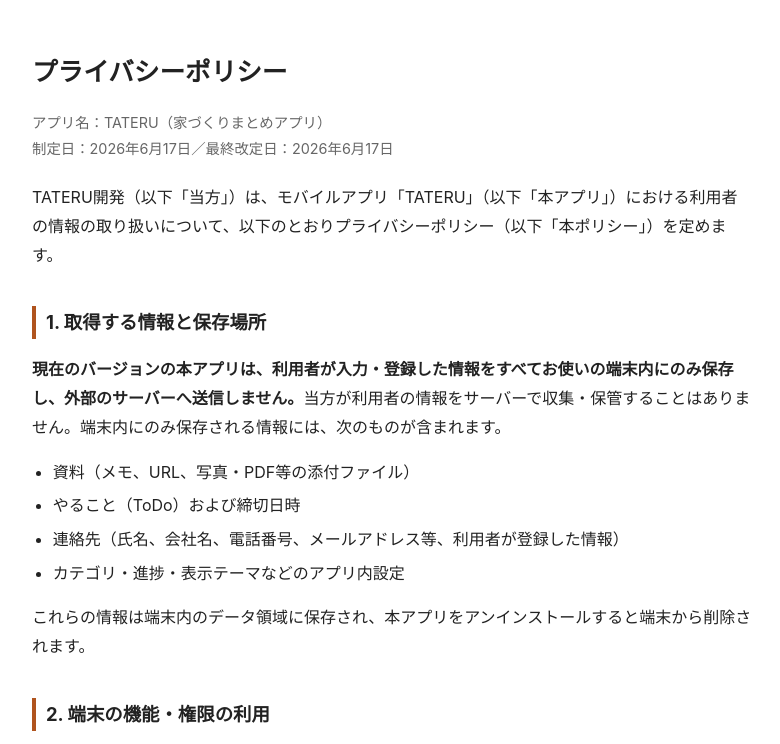
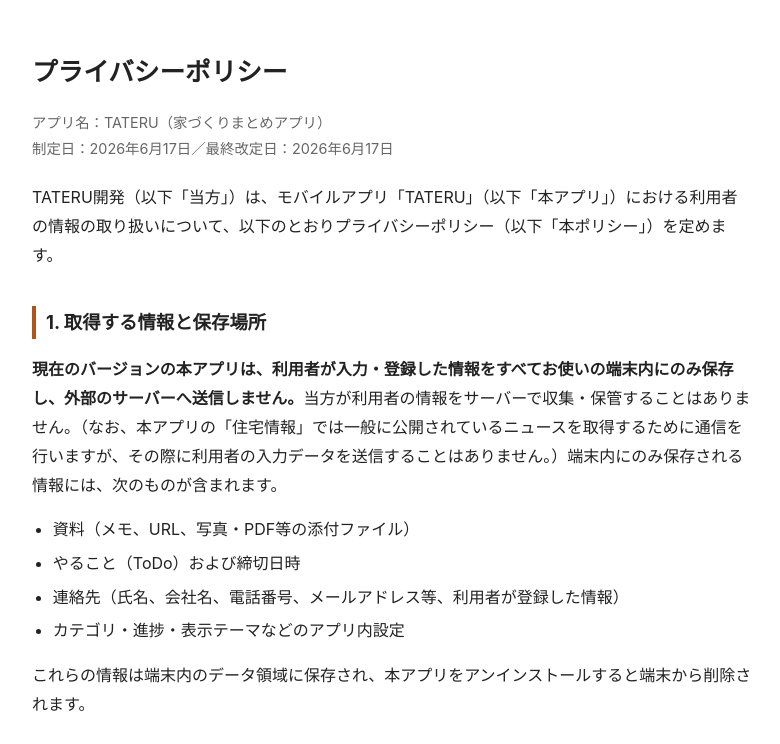
Before and after one commit to seikazuma/tateru-privacy, a plain HTML site: page index.html in a window 1280 px wide. Shown: the top 744 px of the page, without its empty margins (248-1028 px from the left). Drawn offline with Linux system fonts and the light colour scheme.

Commit message:
Add files via upload

```diff
--- a/index.html
+++ b/index.html
@@ -36,7 +36,7 @@
   <p>TATERU開発（以下「当方」）は、モバイルアプリ「TATERU」（以下「本アプリ」）における利用者の情報の取り扱いについて、以下のとおりプライバシーポリシー（以下「本ポリシー」）を定めます。</p>
 
   <h2>1. 取得する情報と保存場所</h2>
-  <p><strong>現在のバージョンの本アプリは、利用者が入力・登録した情報をすべてお使いの端末内にのみ保存し、外部のサーバーへ送信しません。</strong>当方が利用者の情報をサーバーで収集・保管することはありません。端末内にのみ保存される情報には、次のものが含まれます。</p>
+  <p><strong>現在のバージョンの本アプリは、利用者が入力・登録した情報をすべてお使いの端末内にのみ保存し、外部のサーバーへ送信しません。</strong>当方が利用者の情報をサーバーで収集・保管することはありません。（なお、本アプリの「住宅情報」では一般に公開されているニュースを取得するために通信を行いますが、その際に利用者の入力データを送信することはありません。）端末内にのみ保存される情報には、次のものが含まれます。</p>
   <ul>
     <li>資料（メモ、URL、写真・PDF等の添付ファイル）</li>
     <li>やること（ToDo）および締切日時</li>
```
